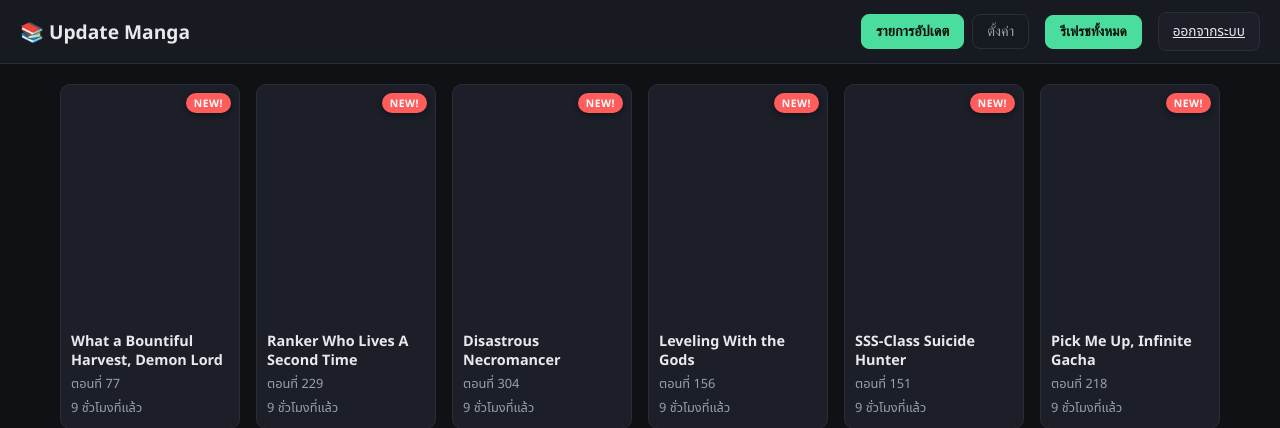
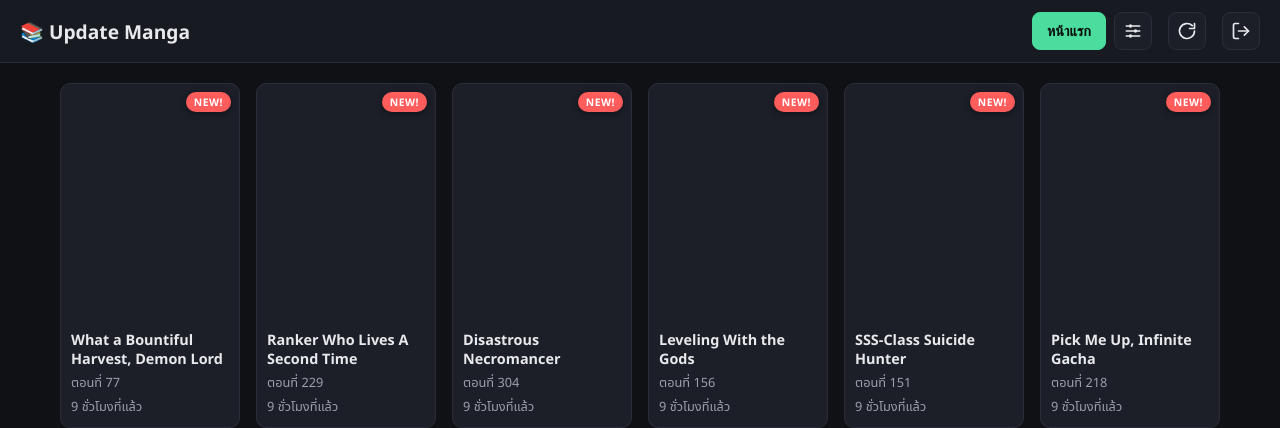
Before and after one commit to mee6262/Update-Manga, a Flask app: page / in a window 1280 px wide. Shown: the top 428 px of the page. Run offline with Flask 3, Linux system fonts and the light colour scheme; data that the repository does not hold is empty.

Commit message:
Redesign reader nav and header as icon buttons, add chapter search
Reader: prev/next moved to a bottom bar (chapter label left, </> right,
same scroll-to-hide behavior as the top bar); back button shrunk to
an icon-only chevron. Also fixed the chapter label showing blank on
some sites — falls back to the text already known from the chapter
list instead of relying solely on the page's own (unreliable) title
scrape.

Chapter list: added a live search box that filters by typing a
chapter number.

Header: settings/refresh/logout are now icon buttons instead of text,
"รายการอัปเดต" renamed to "หน้าแรก".

Co-Authored-By: Claude Sonnet 5 <noreply@anthropic.com>

```diff
--- a/webapp/static/app.js
+++ b/webapp/static/app.js
@@ -81,7 +81,7 @@ async function refreshAll() {
   const btn = el("#refreshAllBtn");
   const status = el("#statusBar");
   btn.disabled = true;
-  btn.textContent = "กำลังรีเฟรช...";
+  btn.classList.add("spinning");
   status.hidden = false;
   status.textContent = "กำลังตรวจสอบตอนใหม่ทุกเรื่อง อาจใช้เวลาสักครู่...";
 
@@ -97,7 +97,7 @@ async function refreshAll() {
     status.textContent = "เกิดข้อผิดพลาดระหว่างรีเฟรช: " + e;
   } finally {
     btn.disabled = false;
-    btn.textContent = "รีเฟรชทั้งหมด";
+    btn.classList.remove("spinning");
     setTimeout(() => { status.hidden = true; }, 6000);
   }
 }
@@ -172,15 +172,18 @@ function initAddForm() {
 
 // ---------- Chapter list ----------
 let currentManga = null; // { id, name }
+let currentChapters = []; // รายการตอนทั้งหมดที่โหลดมา (ยังไม่กรอง) ไว้ใช้กรองตอนค้นหา
 
 async function openChapterList(manga) {
   currentManga = { id: manga.id, name: manga.name };
   const view = el("#chapterListView");
   const body = el("#chapterListBody");
+  const search = el("#chapterSearch");
   view.hidden = false;
   document.body.style.overflow = "hidden";
   el("#chapterListMangaName").textContent = manga.name;
   body.innerHTML = '<div class="reader-msg">กำลังโหลด...</div>';
+  search.value = "";
 
   await renderChapterList();
 }
@@ -191,17 +194,34 @@ async function renderChapterList() {
     const res = await fetch(`/api/manga/${currentManga.id}/chapters`);
     const data = await res.json();
     if (!res.ok) {
+      currentChapters = [];
       body.innerHTML = `<div class="reader-msg">${escapeHtml(data.error || "โหลดไม่สำเร็จ")}</div>`;
       return;
     }
 
-    if (!data.chapters || data.chapters.length === 0) {
+    currentChapters = data.chapters || [];
+    if (currentChapters.length === 0) {
       body.innerHTML = '<div class="reader-msg">ยังไม่มีข้อมูลรายชื่อตอน ลองรีเฟรชเรื่องนี้ในแท็บ "ตั้งค่า" ก่อน</div>';
       return;
     }
 
+    renderChapterRows(currentChapters);
+  } catch (e) {
+    currentChapters = [];
+    body.innerHTML = `<div class="reader-msg">เกิดข้อผิดพลาด: ${e}</div>`;
+  }
+}
+
+function renderChapterRows(chapters) {
+  const body = el("#chapterListBody");
   body.innerHTML = "";
-    for (const c of data.chapters) {
+
+  if (chapters.length === 0) {
+    body.innerHTML = '<div class="reader-msg">ไม่พบตอนที่ค้นหา</div>';
+    return;
+  }
+
+  for (const c of chapters) {
     const row = document.createElement("div");
     row.className = "chapter-row" + (c.is_read ? " read" : "");
     row.innerHTML = `
@@ -212,16 +232,31 @@ async function renderChapterList() {
     row.addEventListener("click", () => openReader(c.url));
     body.appendChild(row);
   }
-  } catch (e) {
-    body.innerHTML = `<div class="reader-msg">เกิดข้อผิดพลาด: ${e}</div>`;
 }
+
+function initChapterSearch() {
+  el("#chapterSearch").addEventListener("input", (e) => {
+    const q = e.target.value.trim();
+    if (!q) {
+      renderChapterRows(currentChapters);
+      return;
+    }
+    const filtered = currentChapters.filter((c) => c.text.includes(q));
+    renderChapterRows(filtered);
+  });
 }
 
 function closeChapterList() {
   el("#chapterListView").hidden = true;
   document.body.style.overflow = "";
   currentManga = null;
+  currentChapters = [];
   loadManga();
+}
+
+function findChapterText(url) {
+  const match = currentChapters.find((c) => c.url === url);
+  return match ? match.text : "";
 }
 
 // ---------- Reader ----------
@@ -234,15 +269,18 @@ async function loadChapter(mangaId, chapterUrl) {
   const reader = el("#reader");
   const body = el("#readerBody");
   const topbar = el("#readerTopbar");
+  const bottombar = el("#readerBottombar");
   reader.hidden = false;
   document.body.style.overflow = "hidden";
   body.innerHTML = '<div class="reader-msg">กำลังโหลด...</div>';
   el("#readerPrev").disabled = true;
   el("#readerNext").disabled = true;
 
-  // เผื่อพื้นที่ด้านบนให้พอดีกับแถบ nav (ลอยทับ) กันไม่ให้บังรูปหน้าแรก
+  // เผื่อพื้นที่บน/ล่างให้พอดีกับแถบ nav ทั้งสอง (ลอยทับ) กันไม่ให้บังรูป
   topbar.classList.remove("nav-hidden");
+  bottombar.classList.remove("nav-hidden");
   body.style.paddingTop = topbar.offsetHeight + "px";
+  body.style.paddingBottom = bottombar.offsetHeight + "px";
   body.scrollTop = 0;
   initReaderAutoHide();
 
@@ -256,7 +294,7 @@ async function loadChapter(mangaId, chapterUrl) {
     }
 
     el("#readerMangaName").textContent = data.manga_name || "";
-    el("#readerChapterName").textContent = data.chapter_text || "";
+    el("#readerChapterName").textContent = data.chapter_text || findChapterText(chapterUrl) || "";
 
     if (!data.images || data.images.length === 0) {
       body.innerHTML = '<div class="reader-msg">ไม่พบรูปภาพในตอนนี้</div>';
@@ -290,6 +328,7 @@ function initReaderAutoHide() {
 
   const body = el("#readerBody");
   const topbar = el("#readerTopbar");
+  const bottombar = el("#readerBottombar");
   let lastScrollTop = 0;
   let ticking = false;
 
@@ -301,10 +340,13 @@ function initReaderAutoHide() {
       const delta = scrollTop - lastScrollTop;
       if (scrollTop < 40) {
         topbar.classList.remove("nav-hidden");
+        bottombar.classList.remove("nav-hidden");
       } else if (delta > 4) {
         topbar.classList.add("nav-hidden");
+        bottombar.classList.add("nav-hidden");
       } else if (delta < -4) {
         topbar.classList.remove("nav-hidden");
+        bottombar.classList.remove("nav-hidden");
       }
       lastScrollTop = scrollTop;
       ticking = false;
@@ -326,6 +368,7 @@ function closeReader() {
 function init() {
   initTabs();
   initAddForm();
+  initChapterSearch();
   el("#refreshAllBtn").addEventListener("click", refreshAll);
   el("#readerClose").addEventListener("click", closeReader);
   el("#chapterListClose").addEventListener("click", closeChapterList);
--- a/webapp/static/style.css
+++ b/webapp/static/style.css
@@ -116,6 +116,31 @@ body {
 }
 
 .btn.danger { color: var(--danger); border-color: var(--danger); }
+
+.icon-btn {
+  background: var(--bg-card);
+  border: 1px solid var(--border);
+  color: var(--text);
+  width: 38px;
+  height: 38px;
+  min-width: 38px;
+  padding: 0;
+  border-radius: 8px;
+  cursor: pointer;
+  display: inline-flex;
+  align-items: center;
+  justify-content: center;
+  text-decoration: none;
+}
+
+.icon-btn:hover { border-color: var(--accent); color: var(--accent); }
+.icon-btn:disabled { opacity: 0.35; cursor: default; }
+.icon-btn:disabled:hover { border-color: var(--border); color: var(--text); }
+
+.tab-btn.icon-btn.active { background: var(--accent); color: #0a0f0c; border-color: var(--accent); }
+
+.icon-btn.spinning svg { animation: spin 0.9s linear infinite; }
+@keyframes spin { from { transform: rotate(0deg); } to { transform: rotate(360deg); } }
 
 main { padding: 20px; max-width: 1200px; margin: 0 auto; }
 
--- a/webapp/templates/index.html
+++ b/webapp/templates/index.html
@@ -18,11 +18,17 @@
   <header class="topbar">
     <h1>📚 Update Manga</h1>
     <nav class="tabs">
-      <button class="tab-btn active" data-tab="list">รายการอัปเดต</button>
-      <button class="tab-btn" data-tab="settings">ตั้งค่า</button>
+      <button class="tab-btn active" data-tab="list">หน้าแรก</button>
+      <button class="tab-btn icon-btn" data-tab="settings" title="ตั้งค่า">
+        <svg viewBox="0 0 24 24" width="20" height="20"><line x1="4" y1="6" x2="20" y2="6" stroke="currentColor" stroke-width="2" stroke-linecap="round"/><circle cx="9" cy="6" r="2" fill="currentColor"/><line x1="4" y1="12" x2="20" y2="12" stroke="currentColor" stroke-width="2" stroke-linecap="round"/><circle cx="15" cy="12" r="2" fill="currentColor"/><line x1="4" y1="18" x2="20" y2="18" stroke="currentColor" stroke-width="2" stroke-linecap="round"/><circle cx="9" cy="18" r="2" fill="currentColor"/></svg>
+      </button>
     </nav>
-    <button id="refreshAllBtn" class="btn primary">รีเฟรชทั้งหมด</button>
-    <a href="/logout" class="btn" title="ออกจากระบบ">ออกจากระบบ</a>
+    <button id="refreshAllBtn" class="icon-btn" title="รีเฟรชทั้งหมด">
+      <svg viewBox="0 0 24 24" width="20" height="20"><path d="M21 12a9 9 0 1 1-2.64-6.36" stroke="currentColor" stroke-width="2" fill="none" stroke-linecap="round"/><path d="M21 3v6h-6" stroke="currentColor" stroke-width="2" fill="none" stroke-linecap="round" stroke-linejoin="round"/></svg>
+    </button>
+    <a href="/logout" class="icon-btn" title="ออกจากระบบ">
+      <svg viewBox="0 0 24 24" width="20" height="20"><path d="M16 17l5-5-5-5" stroke="currentColor" stroke-width="2" fill="none" stroke-linecap="round" stroke-linejoin="round"/><path d="M21 12H9" stroke="currentColor" stroke-width="2" fill="none" stroke-linecap="round"/><path d="M9 21H5a2 2 0 0 1-2-2V5a2 2 0 0 1 2-2h4" stroke="currentColor" stroke-width="2" fill="none" stroke-linecap="round" stroke-linejoin="round"/></svg>
+    </a>
   </header>
 
   <main>
@@ -55,22 +61,33 @@
         <span id="chapterListMangaName"></span>
       </div>
     </div>
+    <div class="chapter-search-bar">
+      <input type="text" id="chapterSearch" inputmode="numeric" placeholder="ค้นหาเลขตอน..." />
+    </div>
     <div id="chapterListBody" class="chapter-list-body"></div>
   </div>
 
   <div id="reader" class="reader" hidden>
     <div id="readerTopbar" class="reader-topbar">
-      <button id="readerClose" class="btn">‹ กลับไปเลือกตอน</button>
+      <button id="readerClose" class="icon-btn" title="กลับไปเลือกตอน">
+        <svg viewBox="0 0 24 24" width="22" height="22"><path d="M15 5 L8 12 L15 19" stroke="currentColor" stroke-width="2.5" fill="none" stroke-linecap="round" stroke-linejoin="round"/></svg>
+      </button>
       <div class="reader-title">
         <span id="readerMangaName"></span>
-        <span id="readerChapterName" class="reader-chapter"></span>
-      </div>
-      <div class="reader-nav">
-        <button id="readerPrev" class="btn" disabled>‹ ตอนก่อนหน้า</button>
-        <button id="readerNext" class="btn" disabled>ตอนถัดไป ›</button>
       </div>
     </div>
     <div id="readerBody" class="reader-body"></div>
+    <div id="readerBottombar" class="reader-bottombar">
+      <span id="readerChapterName" class="reader-chapter"></span>
+      <div class="reader-nav">
+        <button id="readerPrev" class="icon-btn" disabled title="ตอนก่อนหน้า">
+          <svg viewBox="0 0 24 24" width="20" height="20"><path d="M15 5 L8 12 L15 19" stroke="currentColor" stroke-width="2.5" fill="none" stroke-linecap="round" stroke-linejoin="round"/></svg>
+        </button>
+        <button id="readerNext" class="icon-btn" disabled title="ตอนถัดไป">
+          <svg viewBox="0 0 24 24" width="20" height="20"><path d="M9 5 L16 12 L9 19" stroke="currentColor" stroke-width="2.5" fill="none" stroke-linecap="round" stroke-linejoin="round"/></svg>
+        </button>
+      </div>
+    </div>
   </div>
 
   <script src="{{ url_for('static', filename='app.js') }}"></script>
```
Also changed, not shown: other parts of webapp/static/style.css (+45 -2 lines). Lines whose indentation alone changed are shown as unchanged.
